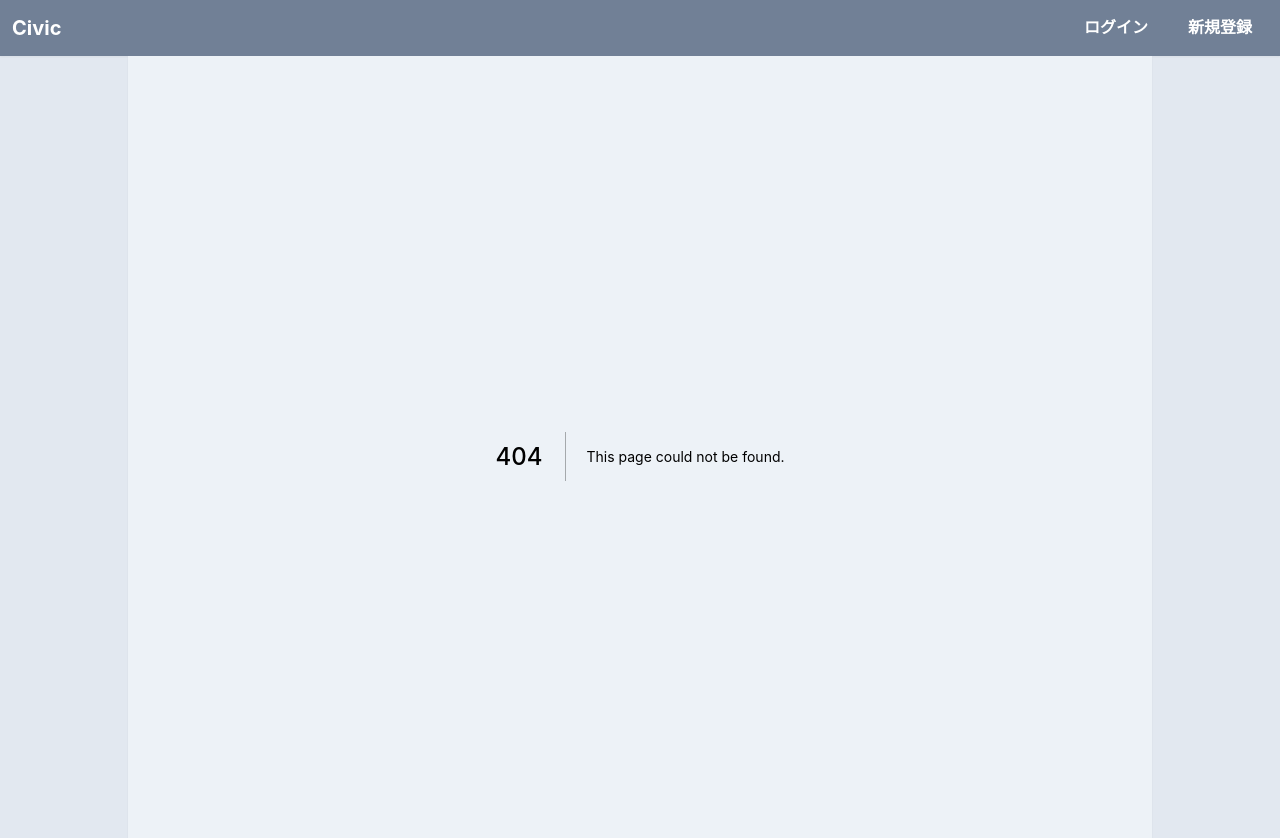
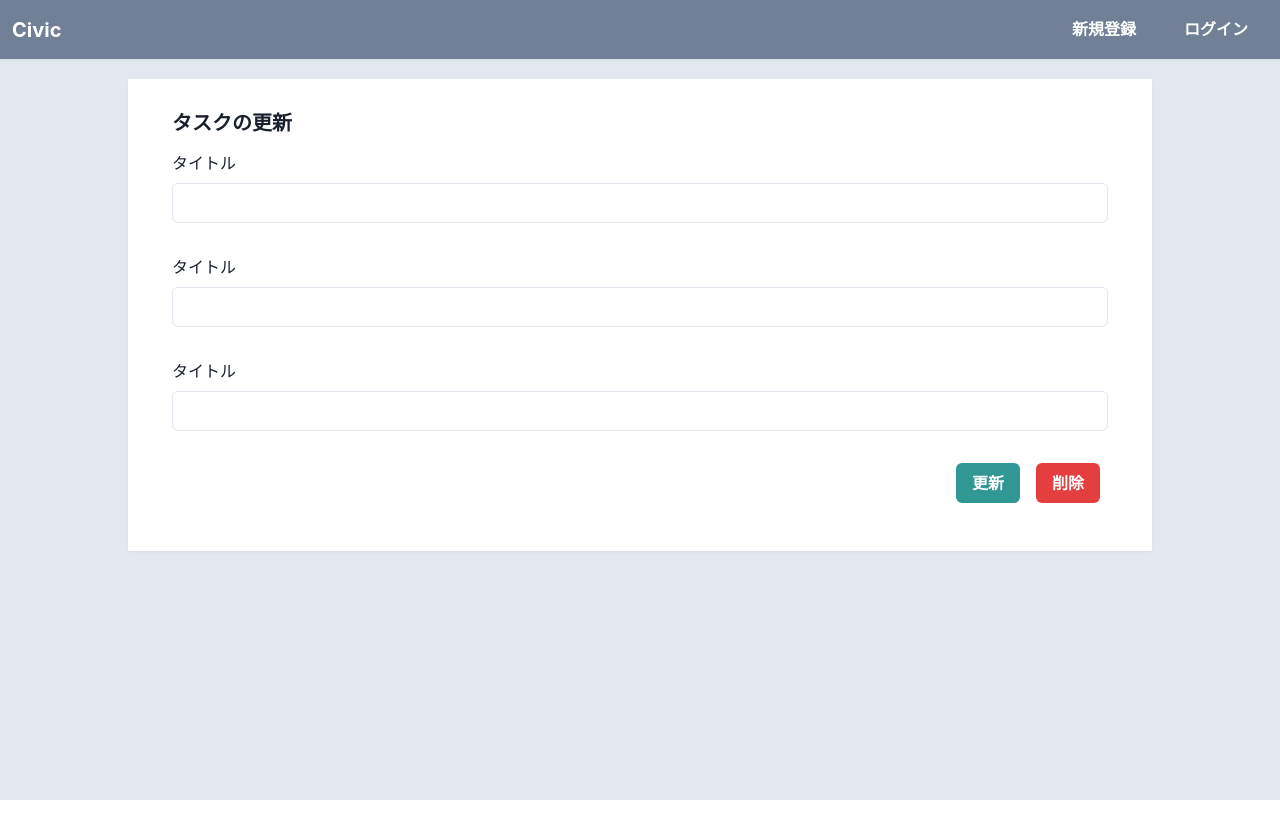
Before and after one commit to okakyo/next-nest-schema-app, a Next.js app in the folder front/: page /card/1 in a window 1280 px wide. Before the commit this address had no page. Shown: the top 838 px of the page. After the commit the page ends 800 px from the top, so only its background shows below. Built offline with nearby package versions, Linux system fonts and the light colour scheme.

Commit message:
Todo アプリのフォームを生成

```diff
--- a/front/src/components/general/TheHeader.tsx
+++ b/front/src/components/general/TheHeader.tsx
@@ -1,22 +1,29 @@
 import {Box, Button, Flex,Heading,Spacer, HStack,Icon} from "@chakra-ui/react"
+import Link from "next/link"
 
 export const TheHeader = () =>{
     return (
     <Flex textColor="white" bgColor="gray.500" px="3" py="2" shadow="sm" align="center">
       <Box>
-        <Heading size="md"  textAlign="center">
-          Civic
+        <Heading size="md"  textAlign="center" cursor="pointer">
+          <Link href="/" passHref>
+            Civic
+          </Link>
         </Heading>
       </Box>
       <Spacer />
       <Box>
         <HStack>
-          <Button bgColor="transparent"  size="md">
-            ログイン
-          </Button>
-          <Button bgColor="transparent"  size="md">
-            新規登録
-          </Button>
+          <Heading size="sm"  textAlign="center" cursor="pointer" px={5} py={3}>
+            <Link href="/" passHref>
+              新規登録
+            </Link>
+          </Heading>
+          <Heading size="sm"  textAlign="center" cursor="pointer" px={5} py={3}>
+            <Link href="/" passHref>
+              ログイン
+            </Link>
+          </Heading>
         </HStack>
       </Box>
     </Flex>
--- a/front/src/pages/_app.tsx
+++ b/front/src/pages/_app.tsx
@@ -1,19 +1,26 @@
-import type { AppProps } from 'next/app'
-import { ChakraProvider, Container,Box } from "@chakra-ui/react";
-import {TheHeader} from '../components/general/TheHeader';
-
+import type { AppProps } from 'next/app';
+import { ChakraProvider, Container, Box } from '@chakra-ui/react';
+import { TheHeader } from '../components/general/TheHeader';
 function MyApp({ Component, pageProps }: AppProps) {
   // TODO: 認証の仕組みをここに実装する
-  return(
+  return (
     <ChakraProvider>
-      <Box bgColor="gray.200" minH="100vh">
+      <Box bgColor="gray.200" minH="100vh" pb={3}>
         <TheHeader />
-        <Container minH="50vh" maxW="container.lg" bgColor="gray.100" shadow="sm">
-          <Component  {...pageProps} />
+        <Container
+          minH="50vh"
+          maxW="container.lg"
+          bgColor="white"
+          my={5}
+          py={3}
+          px={8}
+          shadow="sm"
+        >
+          <Component {...pageProps} />
         </Container>
       </Box>
     </ChakraProvider>
-  )
+  );
 }
 
-export default MyApp
+export default MyApp;
--- /dev/null
+++ b/front/src/pages/card/[id].tsx
@@ -0,0 +1,33 @@
+import { FormControl, Input, FormLabel, Heading, Box, Button, Spacer } from '@chakra-ui/react';
+import { useForm } from 'react-hook-form';
+import useSWR from 'swr';
+export default function CardDetail() {
+  const { register, handleSubmit, formState: { errors, isSubmitting }, } = useForm();
+  const onSubmit = handleSubmit((data)=>console.log(data))
+  return (
+    <>
+      <Box px={3} py={5}>
+        <Heading size="md">
+        タスクの更新
+      </Heading>
+      <FormControl id="title" py={4}>
+        <FormLabel>タイトル</FormLabel>
+        <Input required {...register("title")} />
+      </FormControl>
+      <FormControl id="discription" py={4}>
+        <FormLabel>タイトル</FormLabel>
+        <Input {...register("discription")}/>
+      </FormControl>
+      <FormControl py={4}>
+        <FormLabel>タイトル</FormLabel>
+        <Input />
+      </FormControl>
+        <Box display="flex" py={4}>
+          <Spacer/>
+          <Button mx={2} colorScheme="teal" isLoading={isSubmitting} onClick={onSubmit}>更新</Button>
+          <Button mx={2} colorScheme="red" >削除</Button>
+        </Box>
+      </Box>
+    </>
+  );
+}
--- a/front/src/pages/index.tsx
+++ b/front/src/pages/index.tsx
@@ -11,11 +11,7 @@ const Home: NextPage = () => {
   return(
     <Box py="3">
       {data.map((item:any)=>{
-          return (
-            <>
-              <TodoCard key={item.title} id={item.id} title ={item.title} />
-            </>
-          )
+          return <TodoCard key={item.title} id={item.id} title ={item.title} />
         })}
     </Box>
   )
```
Also changed, not shown: front/src/components/general/cards/TodoCard.tsx (+8 -4 lines).
